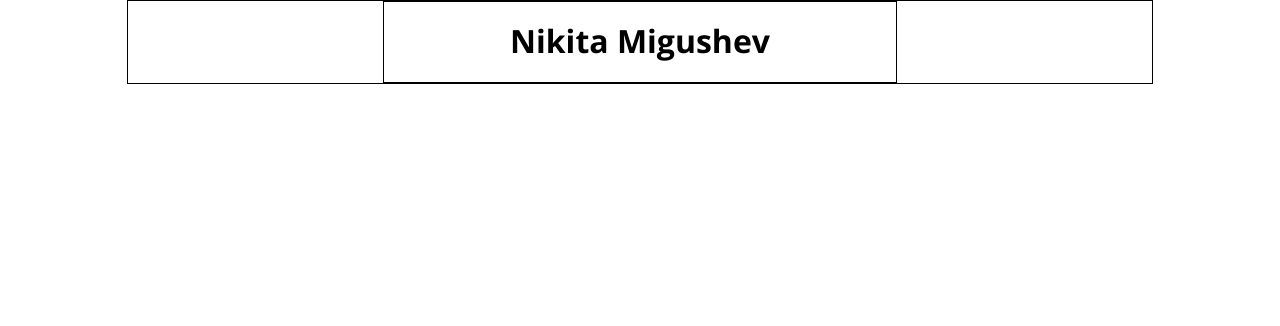
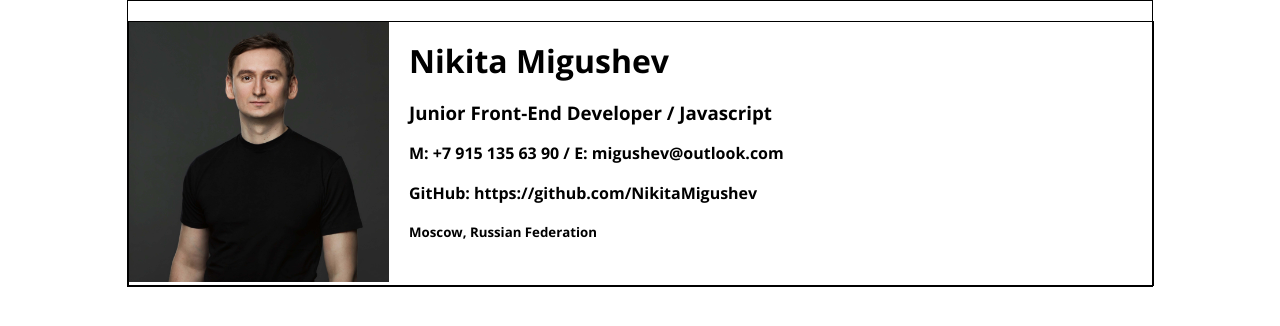
Before and after one commit to NikitaMigushev/rsschool-cv, a plain HTML site: page index.html in a window 1280 px wide. Drawn offline with nearby package versions, Linux system fonts and the light colour scheme.

Commit message:
feat: add header section

```diff
--- a/index.html
+++ b/index.html
@@ -16,7 +16,17 @@
   <div class="page-wrap">
     <div class="inner-wrap">
       <header>
-        <h1>Nikita Migushev</h1>
+        <div class="photo">
+          <img src="images/photo.jpg" alt="" id="photo">
+        </div>
+        <div class="contact">
+          <h1>Nikita Migushev</h1>
+          <h3>Junior Front-End Developer / Javascript</h3>
+          <h4>M: +7 915 135 63 90 / E: migushev@outlook.com</h4>
+          <h4>GitHub: https://github.com/NikitaMigushev</h4>
+          <h5>Moscow, Russian Federation</h5>
+        </div>
+
       </header>
     </div>
   </div>
--- a/styles.css
+++ b/styles.css
@@ -9,11 +9,21 @@ body {
 }
 
 .inner-wrap {
-  width: 50%;
+  width: 100%;
   margin: 0 auto;
+  margin-top: 20px;
   border: 1px solid black;
 }
 
 header {
-  text-align: center;
+  display: flex;
+  text-align: left;
 }
+
+header div:nth-of-type(2) {
+  margin-left: 20px;
+}
+
+#photo {
+  width: 260px;
+}
```
Also changed, not shown: images/photo.jpg (added).
